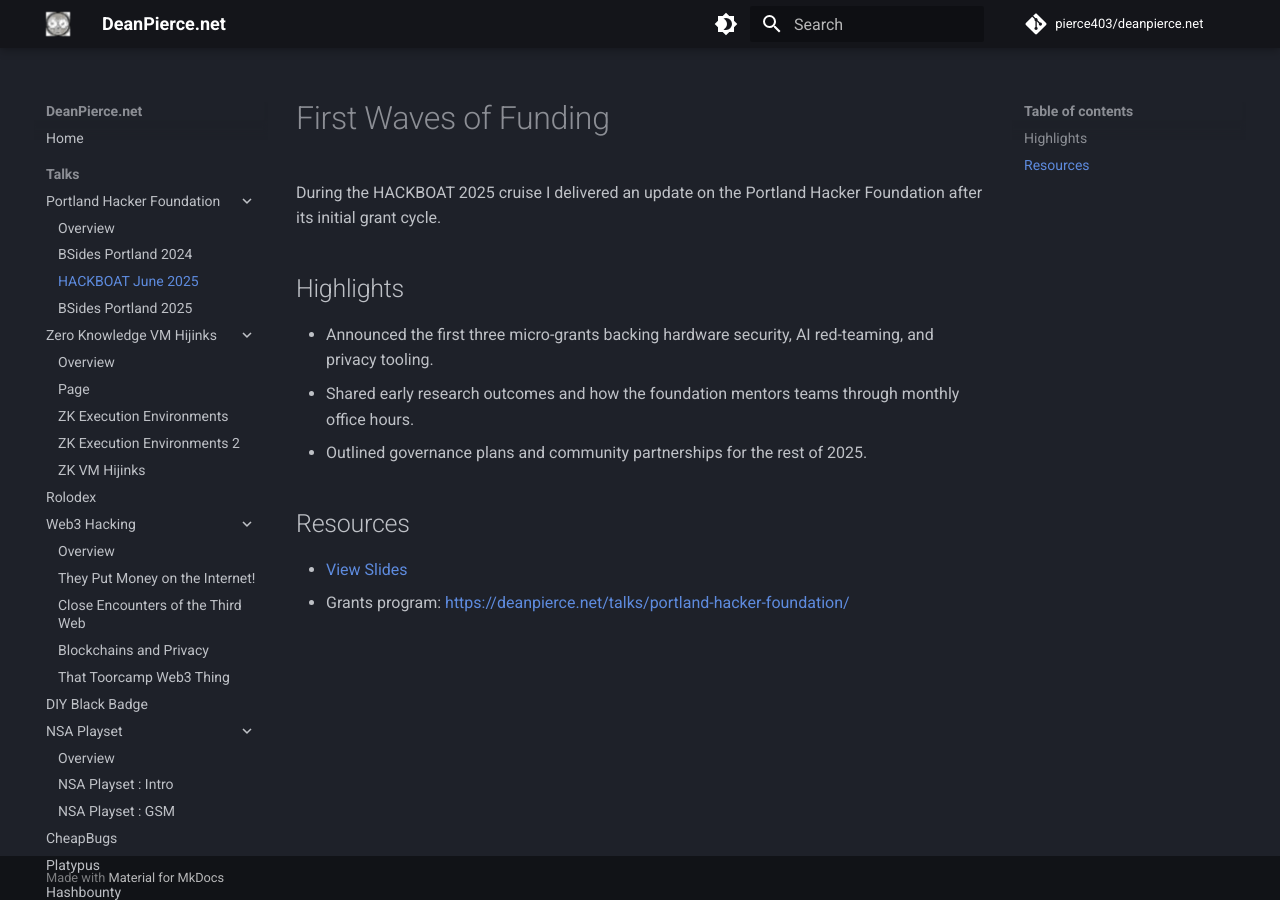
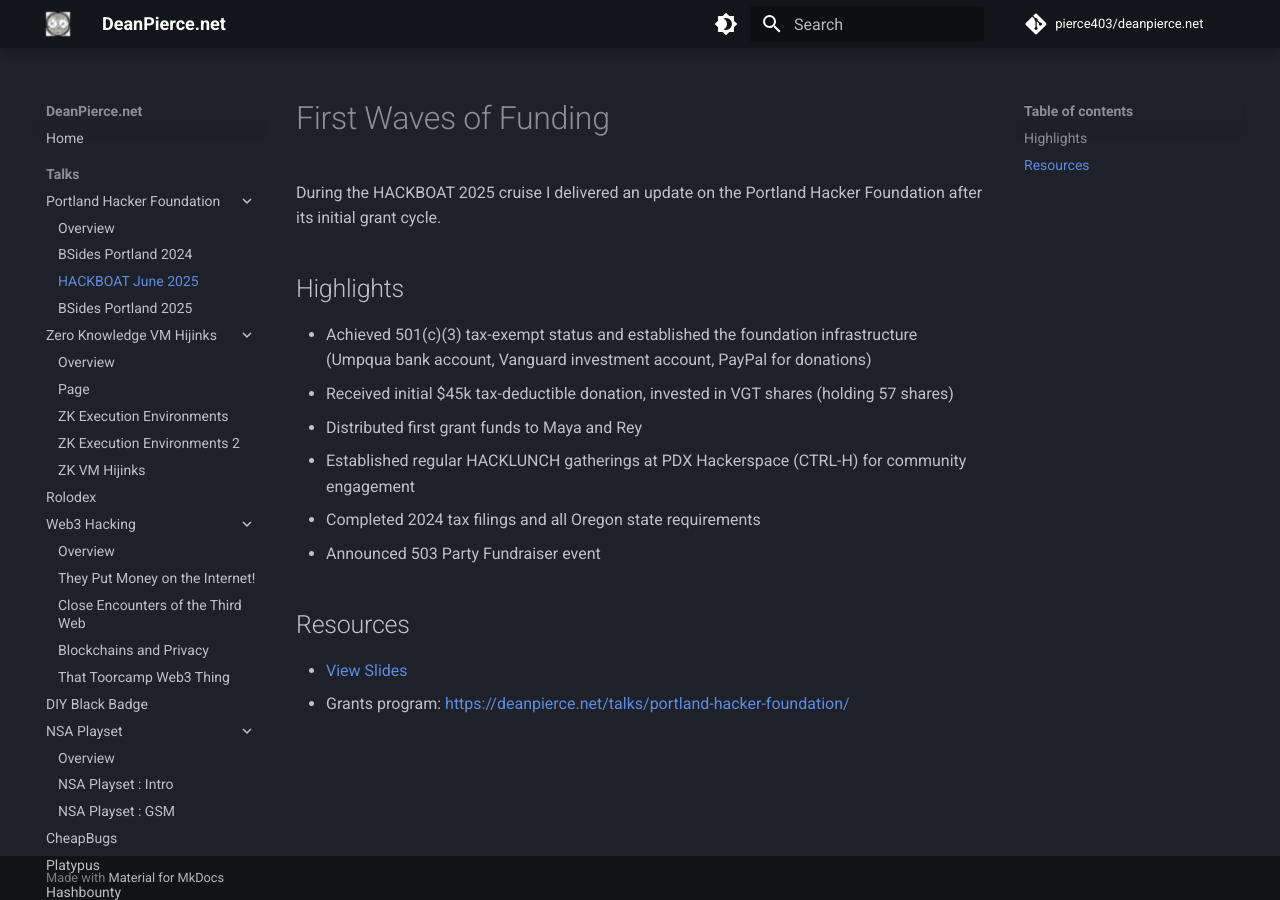
Before and after one commit to pierce403/deanpierce.net, an MkDocs documentation site: the page built from docs/talks/portland-hacker-foundation/hackboat-june-2025.md, in a window 1280 px wide. Built offline with MkDocs 1.6.1 and Material for MkDocs 9.7.7, drawn with Linux system fonts in a browser that asks for light colours; comment, search, counter and statistics services are not loaded.

Commit message:
Update HACKBOAT talk highlights based on actual slide content

```diff
--- a/docs/talks/portland-hacker-foundation/hackboat-june-2025.md
+++ b/docs/talks/portland-hacker-foundation/hackboat-june-2025.md
@@ -8,9 +8,12 @@
 
 ## Highlights
 
-- Announced the first three micro-grants backing hardware security, AI red-teaming, and privacy tooling.
-- Shared early research outcomes and how the foundation mentors teams through monthly office hours.
-- Outlined governance plans and community partnerships for the rest of 2025.
+- Achieved 501(c)(3) tax-exempt status and established the foundation infrastructure (Umpqua bank account, Vanguard investment account, PayPal for donations)
+- Received initial $45k tax-deductible donation, invested in VGT shares (holding 57 shares)
+- Distributed first grant funds to Maya and Rey
+- Established regular HACKLUNCH gatherings at PDX Hackerspace (CTRL-H) for community engagement
+- Completed 2024 tax filings and all Oregon state requirements
+- Announced 503 Party Fundraiser event
 
 ## Resources
 
```
